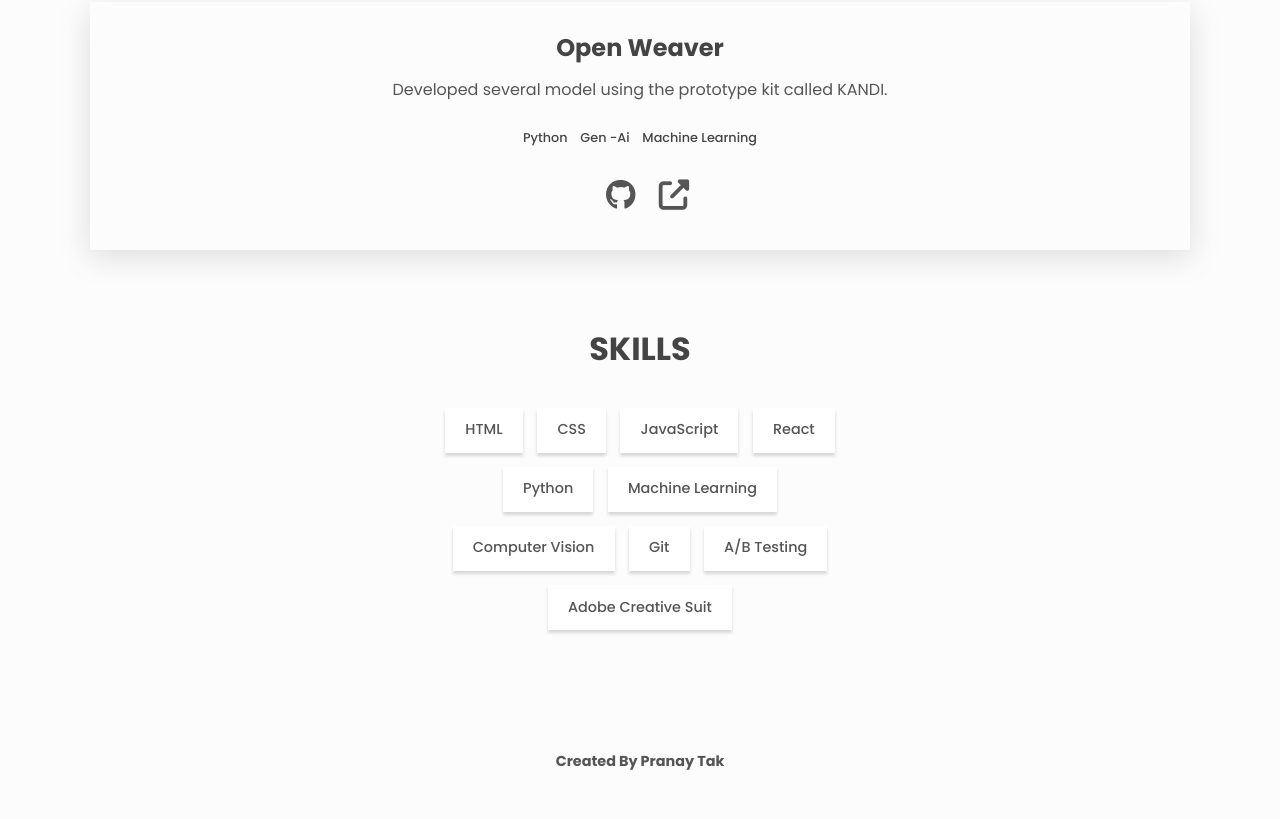
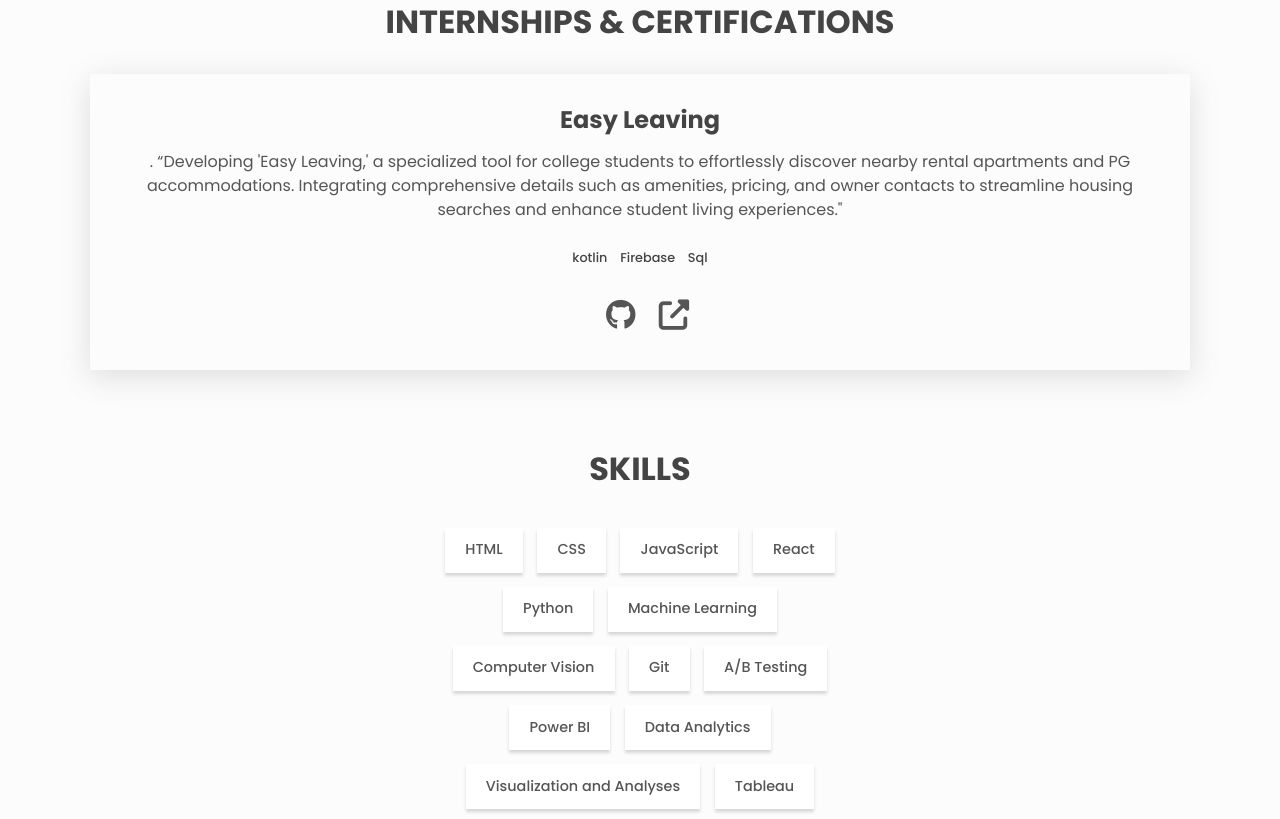
Before and after one commit to pranay-tak/Portfolio, a plain HTML site: page index.html in a window 1280 px wide. Shown: the part 1225-2044 px from the top of the page. Drawn offline with Linux system fonts and the light colour scheme.

Commit message:
Update index.html

```diff
--- a/index.html
+++ b/index.html
@@ -111,7 +111,7 @@
           <div class="project">
             <h3>UrbanCare</h3> <!--Peoject Title -->
             <p class="project__description">
-              2022 Ukraine Russia War Exploratory Data Analysis, Analysis was done on the day 167 of the war
+              Developed a comprehensive web application to streamline the home services industry, focusing on Beauty & Wellness and Home Repairs & Maintenance. Utilized HTML, CSS, and JavaScript for the frontend, and Firebase for the backend. Implemented key features such as a service search tool, user-friendly booking system, and service provider profiles with ratings and reviews. Ensured affordability, timely delivery, and a seamless user experience
             </p> <!--Project description-->
             <ul class="project__stack">
               <li class="project__stack-item">HTML/CSS</li>
@@ -142,14 +142,14 @@
         <h2 class="section__title">Internships & Certifications</h2>
 
       <div class="project">
-        <h3>Open Weaver</h3>
+        <h3>Easy Leaving</h3>
         <p class="project__description">
-          Developed several model using the prototype kit called KANDI.
+          . “Developing 'Easy Leaving,' a specialized tool for college students to effortlessly discover nearby rental apartments and PG accommodations. Integrating comprehensive details such as amenities, pricing, and owner contacts to streamline housing searches and enhance student living experiences."
         </p>
         <ul class="project__stack">
-          <li class="project__stack-item">Python</li>
-          <li class="project__stack-item">Gen -Ai</li>
-          <li class="project__stack-item">Machine Learning</li>
+          <li class="project__stack-item">kotlin</li>
+          <li class="project__stack-item">Firebase</li>
+          <li class="project__stack-item">Sql</li>
         </ul>
 
         <a
@@ -186,7 +186,12 @@
           <li class="skills__list-item btn btn--plain">Computer Vision</li>
           <li class="skills__list-item btn btn--plain">Git</li>
           <li class="skills__list-item btn btn--plain">A/B Testing</li>
-          <li class="skills__list-item btn btn--plain">Adobe Creative Suit</li>
+          <li class="skills__list-item btn btn--plain">Power BI</li>
+          <li class="skills__list-item btn btn--plain">Data Analytics</li>
+          <li class="skills__list-item btn btn--plain">Visualization and Analyses</li>
+          <li class="skills__list-item btn btn--plain">Tableau</li>
+
+
         </ul>
       </section>
 
```
